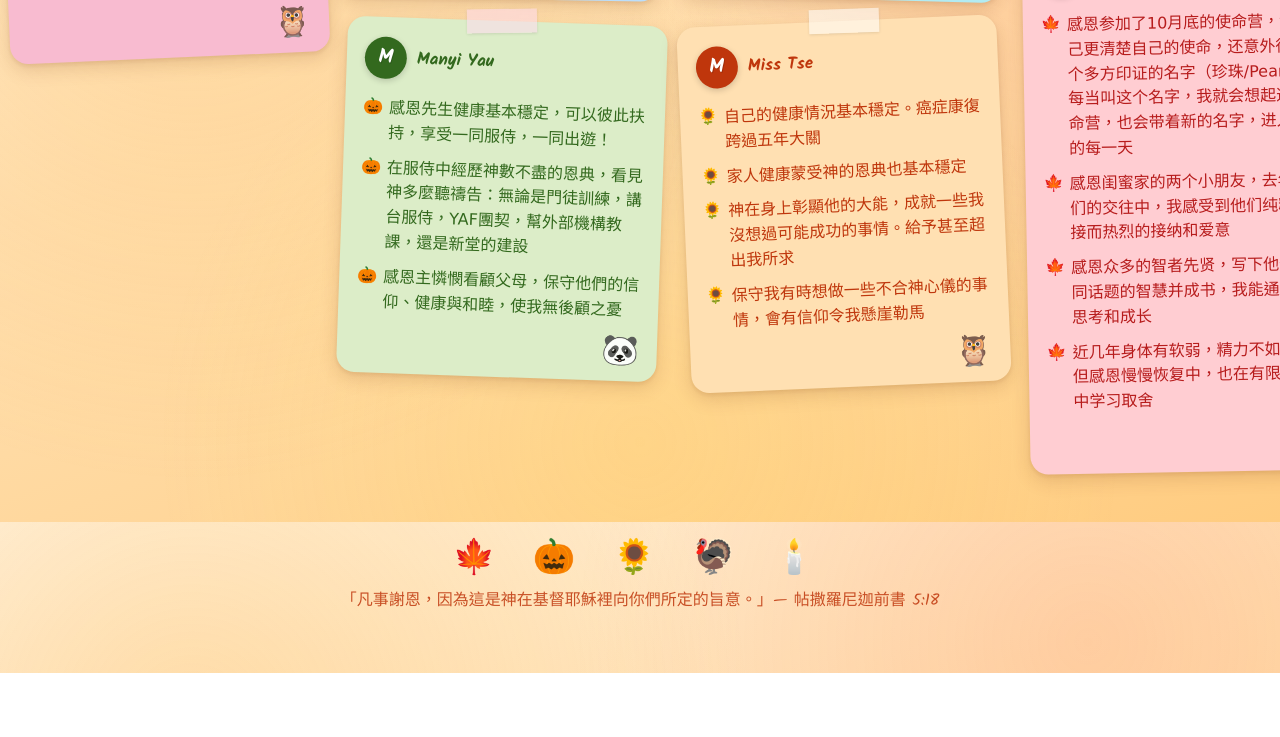
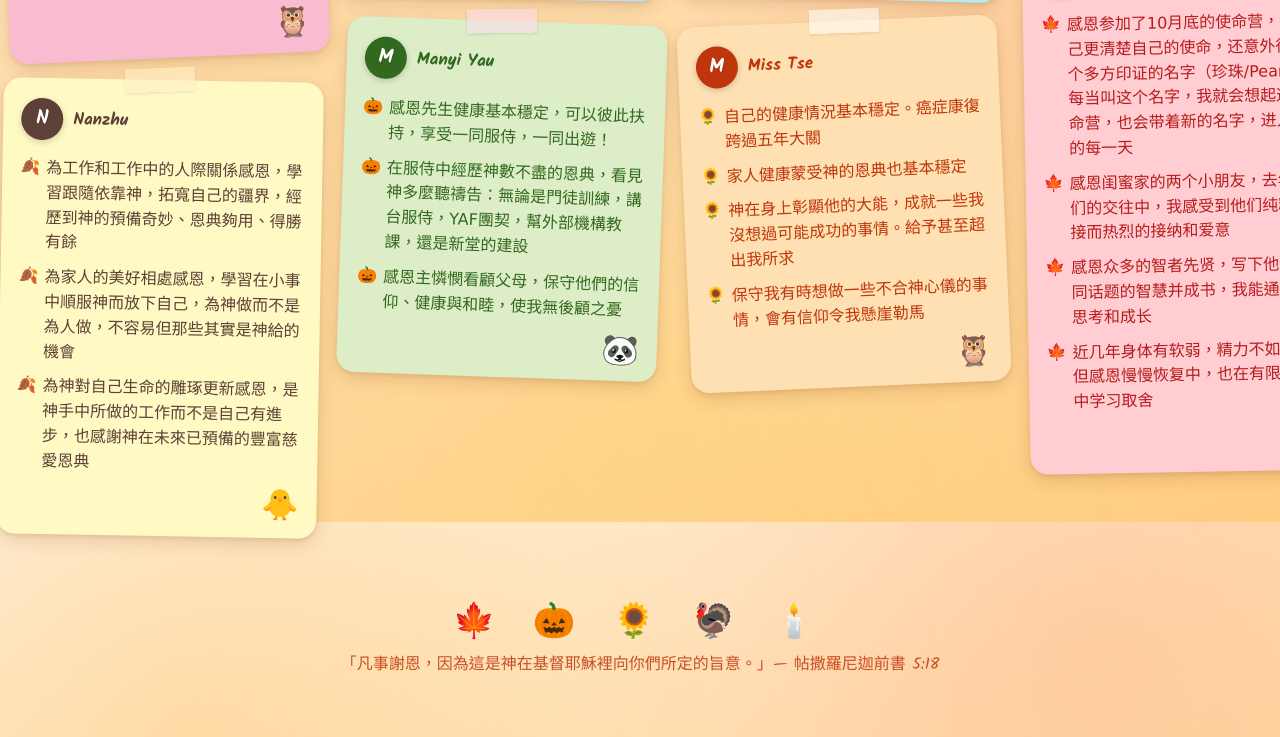
Before and after one commit to hkmbcyaffellowship/2026-thanksgiving, a plain HTML site: page index.html in a window 1280 px wide. Shown: the part 1078-1815 px from the top of the page. Before the commit the page ends 1751 px from the top, so only its background shows below. Drawn offline with Linux system fonts and the light colour scheme; a web font is replaced by a local one.

Commit message:
Update index.html

```diff
--- a/index.html
+++ b/index.html
@@ -235,6 +235,10 @@ const thanksData = [
   {
     name:"Miss Tse",
     items:["自己的健康情況基本穩定。癌症康復跨過五年大關","家人健康蒙受神的恩典也基本穩定","神在身上彰顯他的大能，成就一些我沒想過可能成功的事情。給予甚至超出我所求","保守我有時想做一些不合神心儀的事情，會有信仰令我懸崖勒馬"]
+  },
+  {
+    name:"Nanzhu",
+    items:["為工作和工作中的人際關係感恩，學習跟隨依靠神，拓寬自己的疆界，經歷到神的預備奇妙、恩典夠用、得勝有餘","為家人的美好相處感恩，學習在小事中順服神而放下自己，為神做而不是為人做，不容易但那些其實是神給的機會","為神對自己生命的雕琢更新感恩，是神手中所做的工作而不是自己有進步，也感謝神在未來已預備的豐富慈愛恩典"]
   }
 ];
 
```
